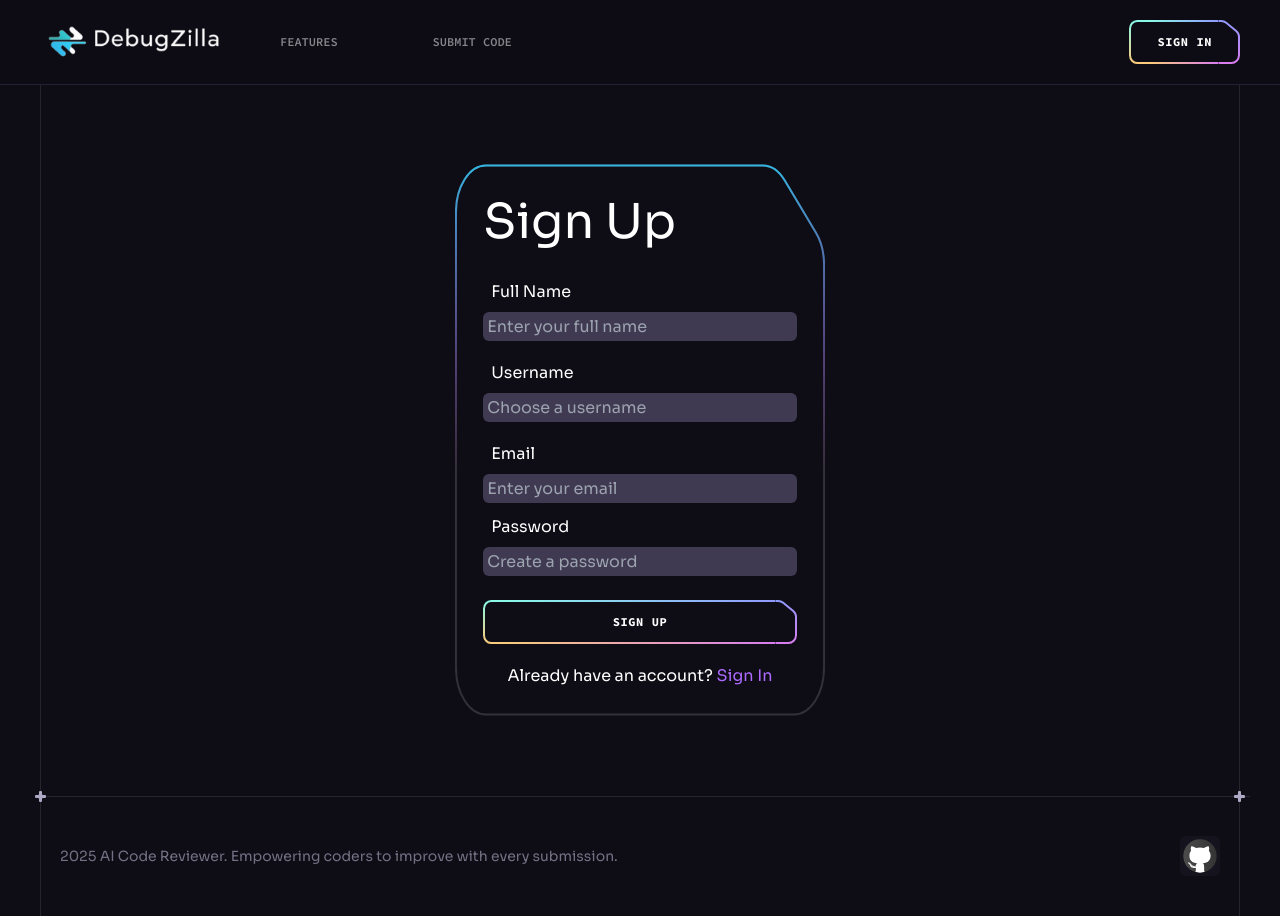
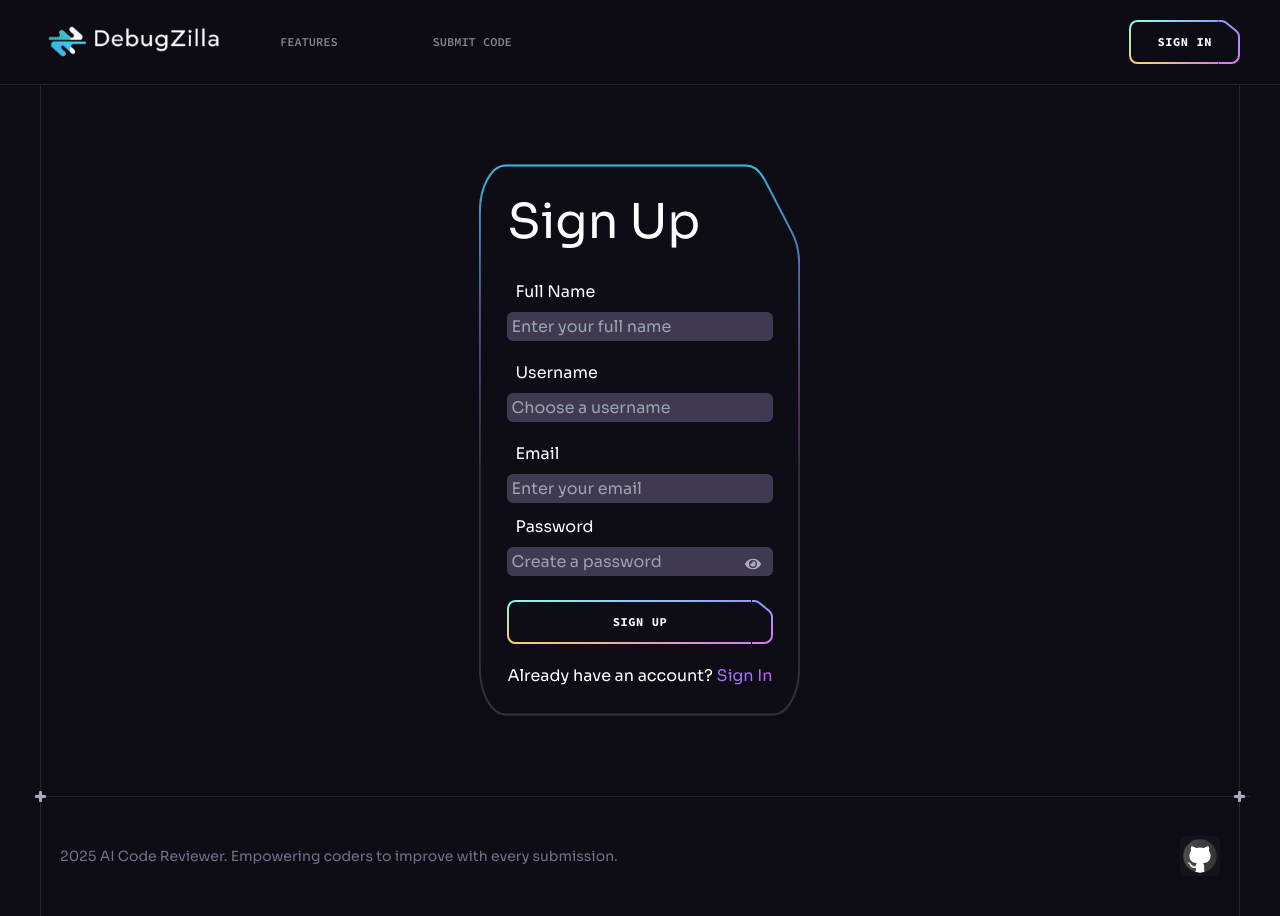
Before and after one commit to Vedantha-V-V/debugzilla, a React (Vite) app in the folder frontend/: page /Signup in a window 1280 px wide. Built offline with nearby package versions, Linux system fonts and the light colour scheme; no server answers.

Commit message:
added password visibility toggle

```diff
--- a/frontend/src/components/Signin.jsx
+++ b/frontend/src/components/Signin.jsx
@@ -1,47 +1,52 @@
-import React, { useEffect, useState } from 'react'
-import { useNavigate, Link } from 'react-router-dom'
-import Section from './Section'
-import Button from './Button'
-import { useSelector, useDispatch } from 'react-redux'
-import { login, reset } from '../redux/slices/authSlice'
+import React, { useEffect, useState } from 'react';
+import { useNavigate, Link } from 'react-router-dom';
+import Section from './Section';
+import Button from './Button';
+import { useSelector, useDispatch } from 'react-redux';
+import { login, reset } from '../redux/slices/authSlice';
+import { FaEye, FaEyeSlash } from 'react-icons/fa'; // Import eye icons
 
 const Signin = () => {
-  const [email, setEmail] = useState('')
-  const [password, setPassword] = useState('')
-  const [formError, setFormError] = useState('')
+  const [email, setEmail] = useState('');
+  const [password, setPassword] = useState('');
+  const [showPassword, setShowPassword] = useState(false); // State to toggle password visibility
+  const [formError, setFormError] = useState('');
 
-  const navigate = useNavigate()
-  const dispatch = useDispatch()
+  const navigate = useNavigate();
+  const dispatch = useDispatch();
 
   const { user, isLoading, isError, isSuccess, message } = useSelector(
     (state) => state.auth
-  )
+  );
 
   useEffect(() => {
     if (isError) {
-      setFormError(message)
+      setFormError(message);
     }
 
     if (isSuccess && user) {
-      navigate('/')
+      navigate('/');
     }
 
-    dispatch(reset())
-  }, [user, isError, isSuccess, message, navigate, dispatch])
+    dispatch(reset());
+  }, [user, isError, isSuccess, message, navigate, dispatch]);
 
   const handleSubmit = async (e) => {
-    e.preventDefault()
-    setFormError('')
+    e.preventDefault();
+    setFormError('');
 
-    dispatch(login({ email, password }))
-  }
+    dispatch(login({ email, password }));
+  };
 
   return (
     <Section>
       <div className="container">
         <div className="flex flex-col items-center justify-center">
-          <div className="block relative p-7 bg-no-repeat bg-[length:100%_100%]
-                    md:max-w-[24rem]" style={{ backgroundImage: "url(../src/assets/benefits/card-4.svg)" }}>
+          <div
+            className="block relative p-7 bg-no-repeat bg-[length:100%_100%]
+                    md:max-w-[24rem]"
+            style={{ backgroundImage: "url(../src/assets/benefits/card-4.svg)" }}
+          >
             <h2 className="h2 pb-5">Sign In</h2>
 
             {formError && (
@@ -51,7 +56,9 @@ const Signin = () => {
             )}
 
             <form onSubmit={handleSubmit}>
-              <label htmlFor="email" className="block m-2">Email</label>
+              <label htmlFor="email" className="block m-2">
+                Email
+              </label>
               <input
                 className="w-[100%] h-[100%] p-1 mb-1 border-n-1/50 rounded-md size-1 bg-n-5"
                 type="email"
@@ -62,16 +69,29 @@ const Signin = () => {
                 required
               />
 
-              <label htmlFor="password" className="block m-2">Password</label>
+              <label htmlFor="password" className="block m-2">
+                Password
+              </label>
+              <div className="relative">
                 <input
                   className="w-[100%] h-[100%] p-1 mb-1 border-n-1/50 rounded-md size-1 bg-n-5"
-                type="password"
+                  type={showPassword ? 'text' : 'password'} // Toggle input type
                   id="password"
                   value={password}
                   onChange={(e) => setPassword(e.target.value)}
                   placeholder="Enter your password"
                   required
                 />
+                <button
+                  type="button"
+                  className="absolute right-3 top-1/2 transform -translate-y-1/2 text-n-3"
+                  onMouseDown={() => setShowPassword(true)} // Show password on mouse down
+                  onMouseUp={() => setShowPassword(false)} // Hide password on mouse up
+                  onMouseLeave={() => setShowPassword(false)} // Hide password if mouse leaves the button
+                >
+                  {showPassword ? <FaEyeSlash /> : <FaEye />}
+                </button>
+              </div>
 
               <Button type="submit" className="mt-5 w-full" disabled={isLoading}>
                 {isLoading ? 'Signing in...' : 'Sign In'}
@@ -79,13 +99,16 @@ const Signin = () => {
             </form>
 
             <div className="mt-5 text-center">
-              Don&apos;t have an account? <Link to="/signup" className="text-color-1">Sign Up</Link>
+              Don&apos;t have an account?{' '}
+              <Link to="/signup" className="text-color-1">
+                Sign Up
+              </Link>
             </div>
           </div>
         </div>
       </div>
     </Section>
-  )
-}
+  );
+};
 
-export default Signin
+export default Signin;
--- a/frontend/src/components/Signup.jsx
+++ b/frontend/src/components/Signup.jsx
@@ -1,39 +1,41 @@
-import React, { useState, useEffect } from 'react'
-import { useNavigate, Link } from 'react-router-dom'
-import Section from './Section'
-import Button from './Button'
-import { useSelector, useDispatch } from 'react-redux'
-import { register, login, reset } from '../redux/slices/authSlice'
+import React, { useState, useEffect } from 'react';
+import { useNavigate, Link } from 'react-router-dom';
+import Section from './Section';
+import Button from './Button';
+import { useSelector, useDispatch } from 'react-redux';
+import { register, login, reset } from '../redux/slices/authSlice';
+import { FaEye, FaEyeSlash } from 'react-icons/fa'; // Import eye icons
 
 const Signup = () => {
-  const [username, setUsername] = useState('')
-  const [name, setName] = useState('')
-  const [email, setEmail] = useState('')
-  const [password, setPassword] = useState('')
-  const [formError, setFormError] = useState('')
+  const [username, setUsername] = useState('');
+  const [name, setName] = useState('');
+  const [email, setEmail] = useState('');
+  const [password, setPassword] = useState('');
+  const [showPassword, setShowPassword] = useState(false); // State to toggle password visibility
+  const [formError, setFormError] = useState('');
 
-  const navigate = useNavigate()
-  const dispatch = useDispatch()
+  const navigate = useNavigate();
+  const dispatch = useDispatch();
 
   const { user, isLoading, isError, isSuccess, message } = useSelector(
     (state) => state.auth
-  )
+  );
 
   useEffect(() => {
     if (isError) {
-      setFormError(message)
+      setFormError(message);
     }
 
     if (isSuccess && user) {
-      navigate('/')
+      navigate('/');
     }
 
-    dispatch(reset())
-  }, [user, isError, isSuccess, message, navigate, dispatch])
+    dispatch(reset());
+  }, [user, isError, isSuccess, message, navigate, dispatch]);
 
   const handleSubmit = async (e) => {
-    e.preventDefault()
-    setFormError('')
+    e.preventDefault();
+    setFormError('');
 
     try {
       await dispatch(register({ name, username, email, password })).unwrap();
@@ -44,14 +46,17 @@ const Signup = () => {
     } catch (error) {
       setFormError(error);
     }
-  }
+  };
 
   return (
     <Section>
       <div className="container">
         <div className="flex flex-col items-center justify-center">
-          <div className="block relative p-7 bg-no-repeat bg-[length:100%_100%]
-                      md:max-w-[24rem]" style={{ backgroundImage: "url(../src/assets/benefits/card-1.svg)" }}>
+          <div
+            className="block relative p-7 bg-no-repeat bg-[length:100%_100%]
+                      md:max-w-[24rem]"
+            style={{ backgroundImage: "url(../src/assets/benefits/card-1.svg)" }}
+          >
             <h2 className="h2 pb-5">Sign Up</h2>
 
             {formError && (
@@ -61,7 +66,9 @@ const Signup = () => {
             )}
 
             <form onSubmit={handleSubmit}>
-              <label htmlFor="name" className="block m-2">Full Name</label>
+              <label htmlFor="name" className="block m-2">
+                Full Name
+              </label>
               <input
                 className="w-[100%] h-[100%] p-1 mb-3 border-n-1/50 rounded-md size-1 bg-n-5"
                 type="text"
@@ -72,7 +79,9 @@ const Signup = () => {
                 required
               />
 
-              <label htmlFor="username" className="block m-2">Username</label>
+              <label htmlFor="username" className="block m-2">
+                Username
+              </label>
               <input
                 className="w-[100%] h-[100%] p-1 mb-3 border-n-1/50 rounded-md size-1 bg-n-5"
                 type="text"
@@ -83,7 +92,9 @@ const Signup = () => {
                 required
               />
 
-              <label htmlFor="email" className="block m-2">Email</label>
+              <label htmlFor="email" className="block m-2">
+                Email
+              </label>
               <input
                 className="w-[100%] h-[100%] p-1 mb-1 border-n-1/50 rounded-md size-1 bg-n-5"
                 type="email"
@@ -94,16 +105,29 @@ const Signup = () => {
                 required
               />
 
-              <label htmlFor="password" className="block m-2">Password</label>
+              <label htmlFor="password" className="block m-2">
+                Password
+              </label>
+              <div className="relative">
                 <input
                   className="w-[100%] h-[100%] p-1 mb-1 border-n-1/50 rounded-md size-1 bg-n-5"
-                type="password"
+                  type={showPassword ? 'text' : 'password'} // Toggle input type
                   id="password"
                   value={password}
                   onChange={(e) => setPassword(e.target.value)}
                   placeholder="Create a password"
                   required
                 />
+                <button
+                  type="button"
+                  className="absolute right-3 top-1/2 transform -translate-y-1/2 text-n-3"
+                  onMouseDown={() => setShowPassword(true)} // Show password on mouse down
+                  onMouseUp={() => setShowPassword(false)} // Hide password on mouse up
+                  onMouseLeave={() => setShowPassword(false)} // Hide password if mouse leaves the button
+                >
+                  {showPassword ? <FaEyeSlash /> : <FaEye />}
+                </button>
+              </div>
 
               <Button type="submit" className="mt-5 w-full" disabled={isLoading}>
                 {isLoading ? 'Creating account...' : 'Sign Up'}
@@ -111,13 +135,16 @@ const Signup = () => {
             </form>
 
             <div className="mt-5 text-center">
-              Already have an account? <Link to="/signin" className="text-color-1">Sign In</Link>
+              Already have an account?{' '}
+              <Link to="/signin" className="text-color-1">
+                Sign In
+              </Link>
             </div>
           </div>
         </div>
       </div>
     </Section>
-  )
-}
+  );
+};
 
-export default Signup
+export default Signup;
```
Also changed, not shown: package.json (+8 -1 lines), 1 other file (tests, documents, lock files or other folders). Lines whose indentation alone changed are shown as unchanged.
